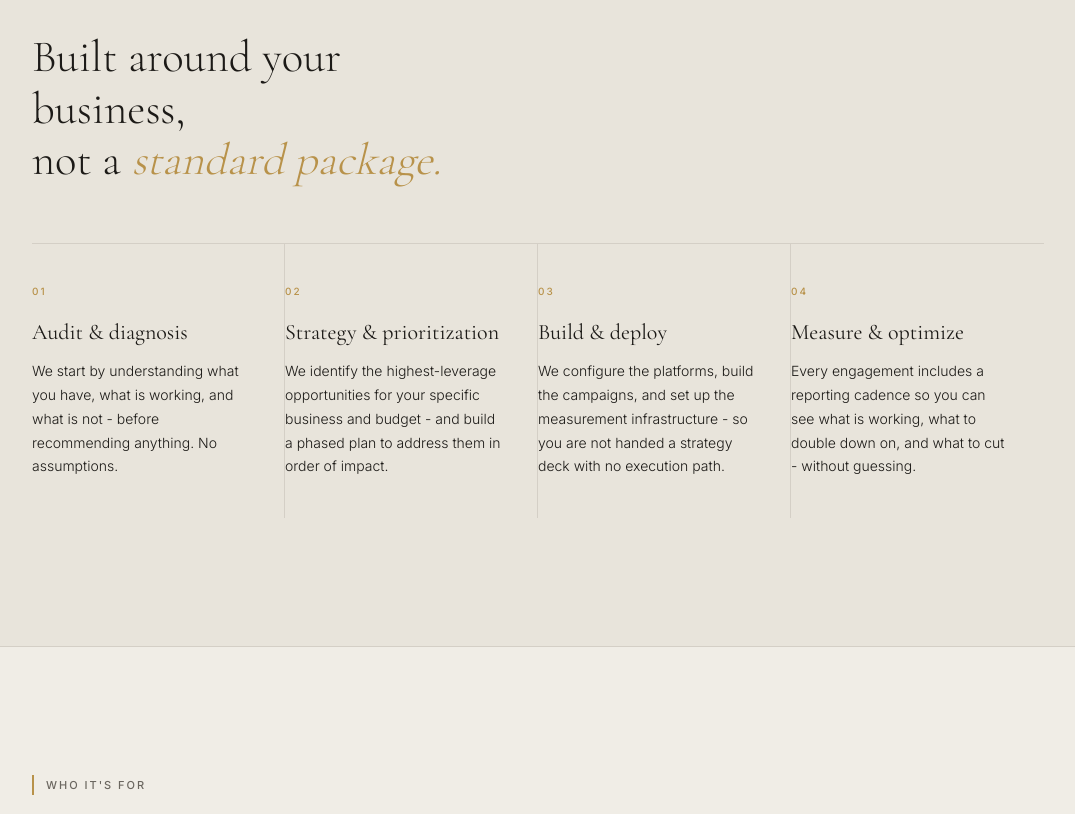
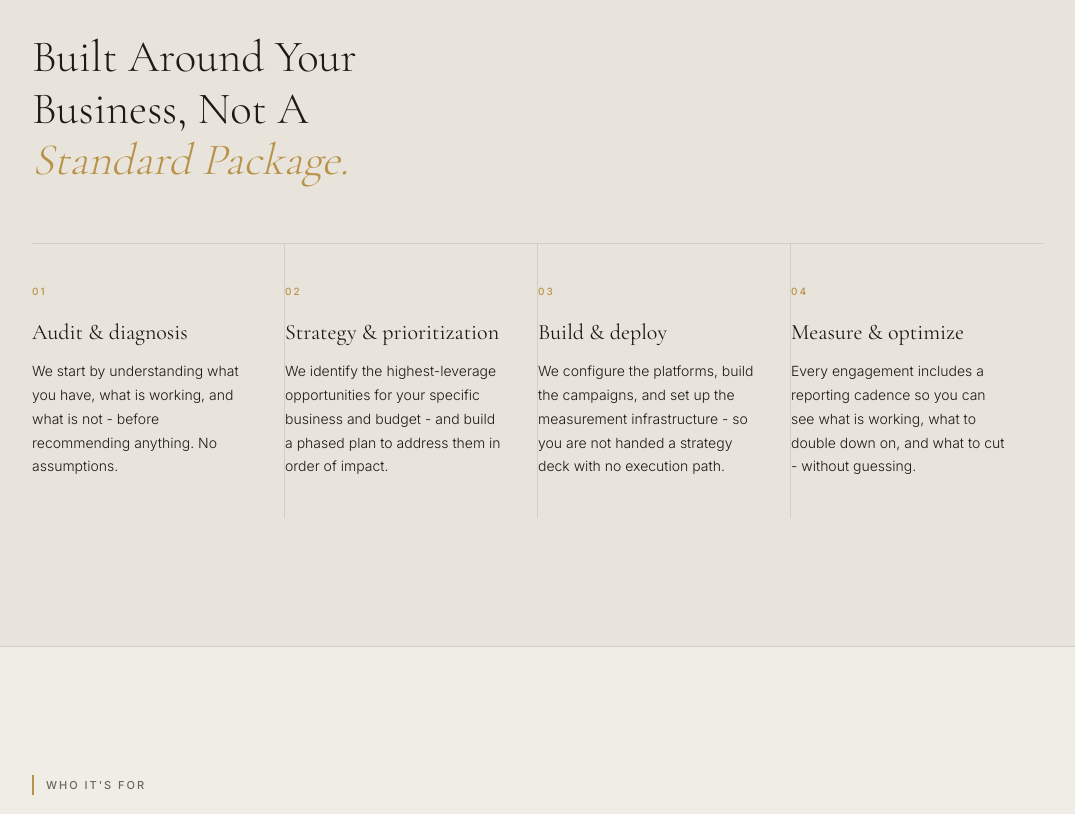
Before and after one commit to letsnavigatebmw/aperture-hospitality, a Next.js app: page /capabilities in a window 1280 px wide. Shown: the part 4300-5114 px from the top of the page, without its empty margins (102-1177 px from the left). Built offline with nearby package versions, Linux system fonts and the light colour scheme.

Commit message:
Update heading to 2 lines and capitalize: 'Built Around Your Business, Not A Standard Package.'

```diff
--- a/app/capabilities/page.tsx
+++ b/app/capabilities/page.tsx
@@ -337,7 +337,7 @@ export default function CapabilitiesPage() {
             How We Work
           </div>
           <h2 style={{ fontFamily: "'Cormorant Garamond', Georgia, serif", fontSize: 'clamp(2.25rem, 3.5vw, 3.25rem)', fontWeight: 300, lineHeight: 1.15, marginBottom: '3.5rem', maxWidth: '22ch', color: '#1C1A17' }}>
-            Built around your business,<br/>not a <em style={{ fontStyle: 'italic', color: '#B8924A' }}>standard package.</em>
+            Built Around Your Business, Not A<br/><em style={{ fontStyle: 'italic', color: '#B8924A' }}>Standard Package.</em>
           </h2>
           <div style={{ display: 'grid', gridTemplateColumns: 'repeat(4, 1fr)', gap: '0', borderTop: '1px solid #D4CFC6' }}>
             {[
```
